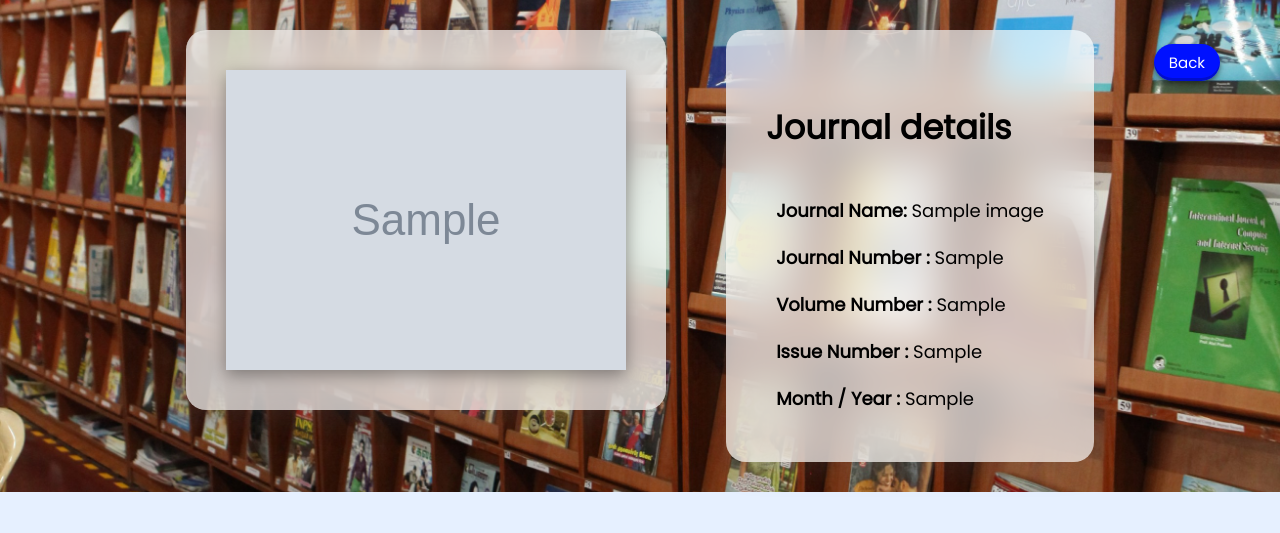
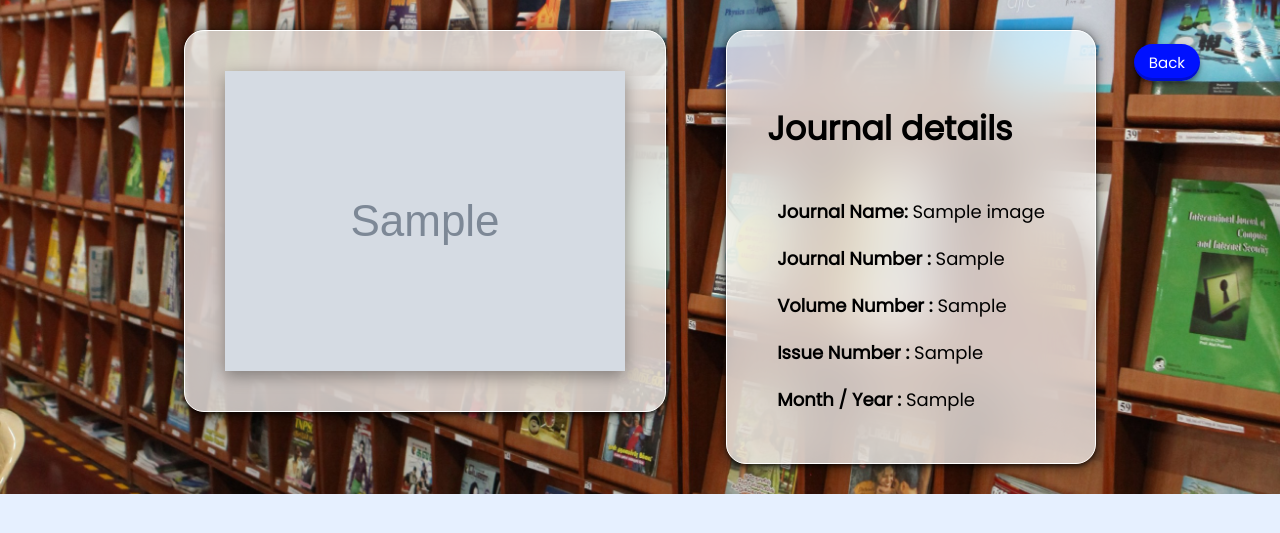
Before and after one commit to Vijay-vj-pro/TC-project, a Django app: template myproject/myapp/templates/image_detail.html in a window 1280 px wide. Shown: the top 533 px of the page. Run offline with Django 5.2, Linux system fonts and the light colour scheme; the template is opened without the code that fills it: most values are stand-ins (such as "Sample title", 1, 10 or a date in 2020); grey boxes marked "Sample" are stand-in pictures.

Commit message:
vijay finished

```diff
--- a/myproject/media/data/count_viewers.txt
+++ b/myproject/media/data/count_viewers.txt
@@ -1 +1 @@
-431
+572
--- a/myproject/myapp/templates/image_detail.html
+++ b/myproject/myapp/templates/image_detail.html
@@ -25,9 +25,10 @@
             margin: 30px;
             padding: 40px;
             border-radius: 20px;
-            box-shadow: rgba(100, 100, 111, 0.2) 0px 7px 29px 0px;
-            background-color: rgba(255, 255, 255, 0.686);
-            backdrop-filter: blur(20px);
+            box-shadow: rgba(0, 0, 0, 0.62) 0px 2px 4px 0px, rgba(0, 0, 0, 0.62) 0px 2px 16px 0px;
+            background-color: rgba(255, 255, 255, 0.700);
+            border: 1px rgba(255, 255, 255) solid;
+            backdrop-filter: blur(30px);
             display: flex;
             flex-direction: column;
             align-items: flex-start;
@@ -56,7 +57,7 @@
             padding-right: 50px;
             position: fixed;
             top: 50px;
-            right: 10px;
+            right: 30px;
             z-index: 999;
         }
 
@@ -267,7 +268,6 @@
                 <h5 class="journal-details"><b>Month / Year :</b> {{image.my}}</h5>
             </div>
         </div>
-        <!-- <iframe width="560" height="315" src="https://www.youtube.com/embed/Yf5d_Zx3AaI?si=4dczBd0ju9BG47O-" title="YouTube video player" frameborder="0" allow="accelerometer; autoplay; clipboard-write; encrypted-media; gyroscope; picture-in-picture; web-share" referrerpolicy="strict-origin-when-cross-origin" allowfullscreen></iframe> -->
     </div>
     <script>
         window.addEventListener("load", function () {
--- a/myproject/myproject/settings.py
+++ b/myproject/myproject/settings.py
@@ -26,7 +26,7 @@ SECRET_KEY = 'django-insecure-%xjps2b-ov!2lzj!f)wr6!6du#=xij60*e3l=$-4k-iy+87)a@
 # SECURITY WARNING: don't run with debug turned on in production!
 DEBUG = True
 
-ALLOWED_HOSTS = ['192.168.191.51']
+ALLOWED_HOSTS = ['192.168.150.234']
 
 
 # Application definition
```
Also changed, not shown: myproject/myapp/templates/search.html (+17 -12 lines), myproject/media/highlighted_images/highlight_img_.jpg.
